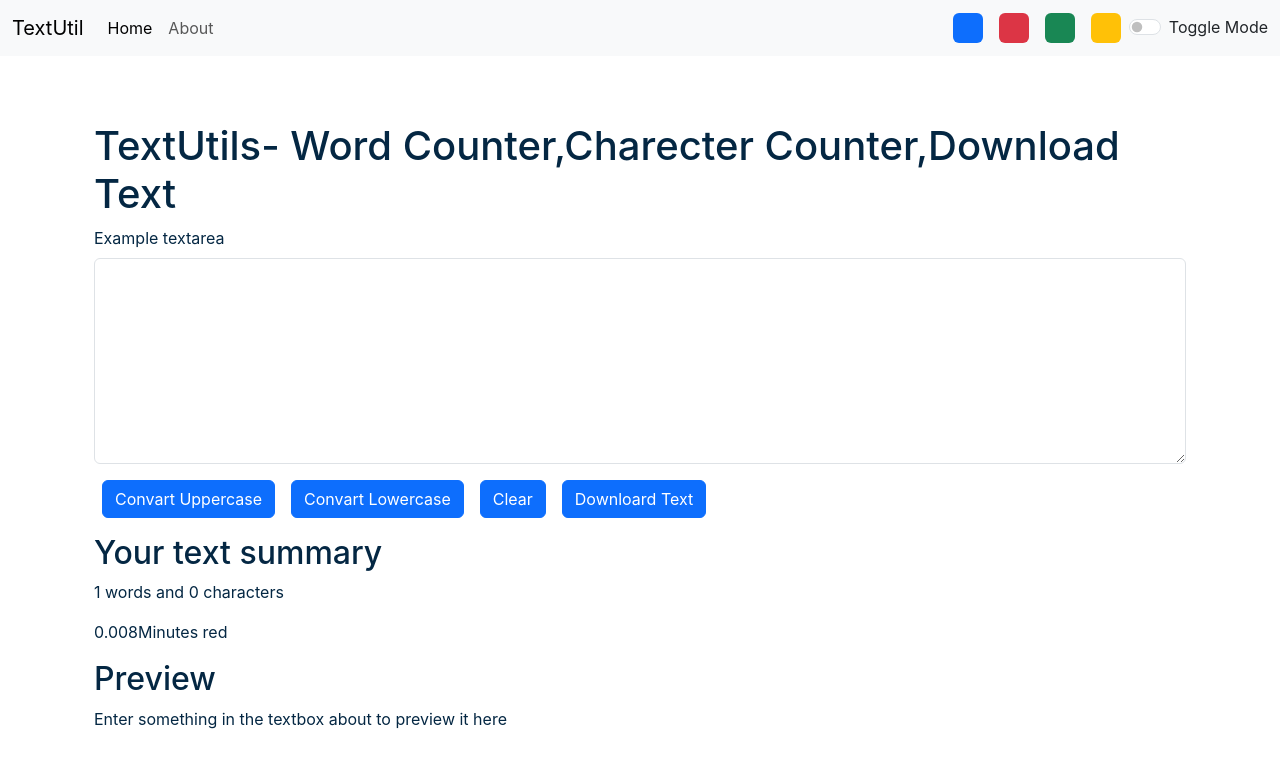
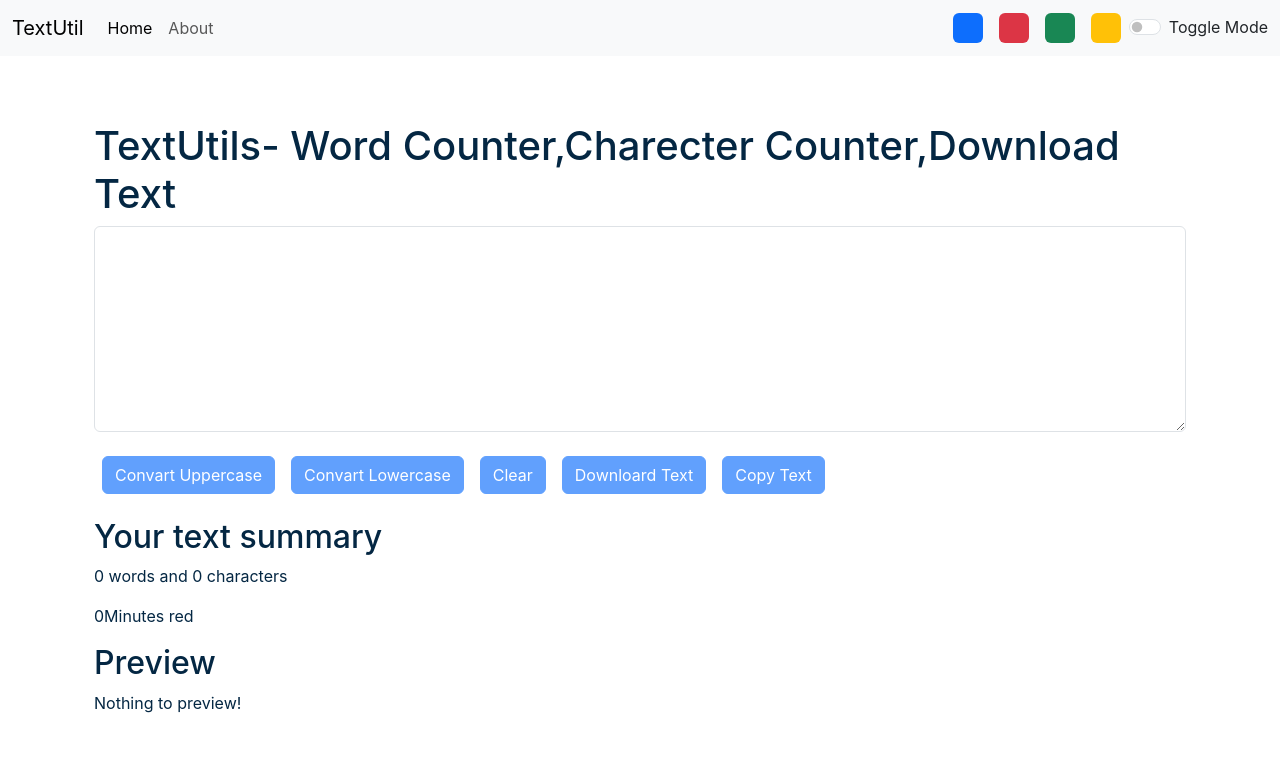
Before and after one commit to reddypremchand/TextSeries, a React (Create React App) app: page / in a window 1280 px wide. Shown: the top 768 px of the page. Built offline with nearby package versions, Linux system fonts and the light colour scheme.

Commit message:
Update TextForm.js

```diff
--- a/src/Components/TextForm.js
+++ b/src/Components/TextForm.js
@@ -20,6 +20,15 @@ function TextForm(props) {
       let newText=" ";
       setText(newText);
       props.showAlert("Text is cleared!","success");
+    }
+    const handleCopy = () =>{
+        console.log("I am copy");
+        var text = document.getElementById("myBox");
+        text.select();
+        text.setSelectionRange(0, 9999);
+        navigator.clipboard.writeText(text.value);
+        document.getSelection().removeAllRanges();
+        props.showAlert("Copied to Clipboard!", "success");
     }
 
       const handleDown = () => {
@@ -45,23 +54,24 @@ function TextForm(props) {
   return (
     <>
     <div className='container' style={{color:props.mode === 'dark' ? 'white':'#042743'}}>
-        <h1>{props.heading}</h1>
+        <h1 className='mb-2'>{props.heading}</h1>
   <div class="mb-3">
-    <label for="myBox" className="form-label">Example textarea</label>
-    <textarea className="form-control" id="myBox" value={text} style={{backgroundColor:props.mode === 'dark' ? 'gray':'white',color:props.mode === 'dark' ? 'white':'#042743'}} onChange={handleOnChange} rows="8"></textarea>
+
+    <textarea className="form-control" id="myBox" value={text} style={{backgroundColor:props.mode === 'dark' ? '#13466e':'white',color:props.mode === 'dark' ? 'white':'#042743'}} onChange={handleOnChange} rows="8"></textarea>
   </div>
-  <button onClick={handleClick} className='btn btn-primary mx-2'>Convart Uppercase</button>
-  <button onClick={handleLoClick} className='btn btn-primary mx-2'>Convart Lowercase</button>
-  <button onClick={handleClear} className='btn btn-primary mx-2'>Clear</button>
-  <button onClick={handleDown} className='btn btn-primary mx-2'>Downloard Text</button>
+  <button disabled={text.length===0} onClick={handleClick} className='btn btn-primary mx-2 my-2 '>Convart Uppercase</button>
+  <button disabled={text.length===0} onClick={handleLoClick} className='btn btn-primary mx-2 my-2'>Convart Lowercase</button>
+  <button disabled={text.length===0} onClick={handleClear} className='btn btn-primary mx-2 my-2'>Clear</button>
+  <button disabled={text.length===0} onClick={handleDown} className='btn btn-primary mx-2 my-2'>Downloard Text</button>
+  <button disabled={text.length===0} onClick={handleCopy} className='btn btn-primary mx-2 my-2'>Copy Text</button>
   </div>
 
   <div className="container my-3" style={{color:props.mode === 'dark' ? 'white':'#042743'}}>
     <h2>Your text summary</h2>
-    <p>{text.split(" ").length} words and {text.length} characters</p>
-    <p>{0.008 *text.split(" ").length }Minutes red</p>
+    <p>{text.split(" ").filter((element)=>{return element.length!==0}).length} words and {text.length} characters</p>
+    <p>{0.008 *text.split(" ").filter((element)=>{return element.length!==0}).length }Minutes red</p>
     <h2>Preview</h2>
-    <p>{text.length>0?text:'Enter something in the textbox about to preview it here'}</p>
+    <p>{text.length>0?text:'Nothing to preview!'}</p>
   </div>
   </>
   )
```
